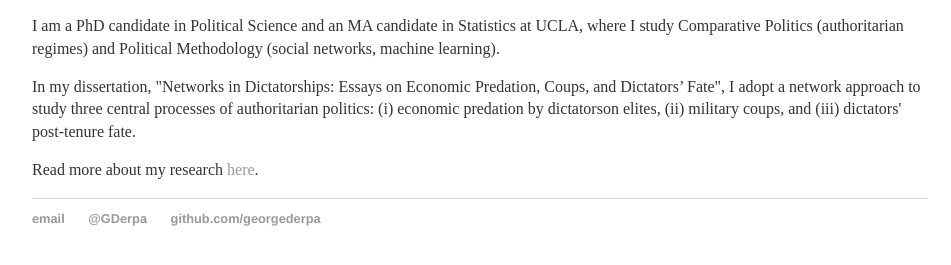
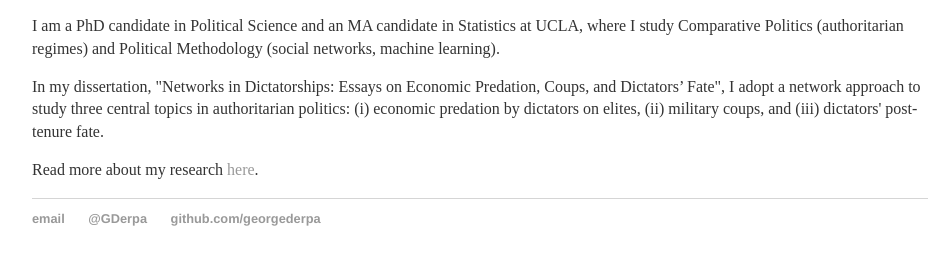
Before and after one commit to georgederpa/georgederpa, a Jekyll site: the page built from index.html, in a window 1280 px wide. Shown: the part 293-558 px from the top of the page, without its empty margins (160-1111 px from the left). Built offline with Jekyll 4.4.1, drawn with Linux system fonts in a browser that asks for light colours.

Commit message:
Update index.html

```diff
--- a/index.html
+++ b/index.html
@@ -6,6 +6,6 @@ title: George Derpanopoulos
 <div class="blurb">
 	<h1 style="font-size:150%;">George Derpanopoulos</h1>
 	<p style="font-size:100%;">I am a PhD candidate in Political Science and an MA candidate in Statistics at UCLA, where I study Comparative Politics (authoritarian regimes) and Political Methodology (social networks, machine learning).</p>
-	<p style="font-size:100%;">In my dissertation, "Networks in Dictatorships: Essays on Economic Predation, Coups, and Dictators’ Fate", I adopt a network approach to study three central processes of authoritarian politics: (i) economic predation by dictatorson elites, (ii) military coups, and (iii) dictators' post-tenure fate.</p>
+	<p style="font-size:100%;">In my dissertation, "Networks in Dictatorships: Essays on Economic Predation, Coups, and Dictators’ Fate", I adopt a network approach to study three central topics in authoritarian politics: (i) economic predation by dictators on elites, (ii) military coups, and (iii) dictators' post-tenure fate.</p>
 	<p style="font-size:100%;">Read more about my research <a href="/research">here</a>.</p>
 </div><!-- /.blurb -->
```
